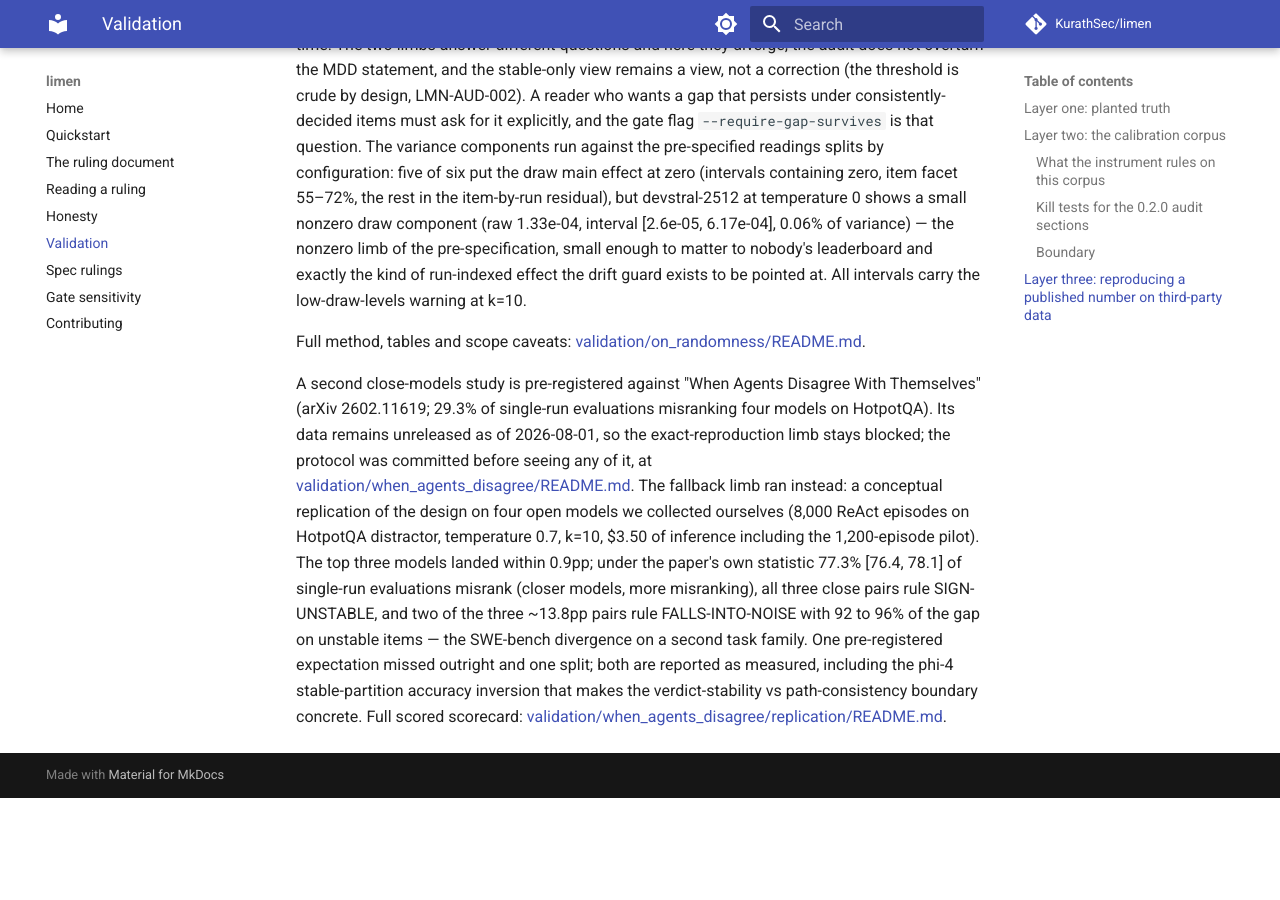
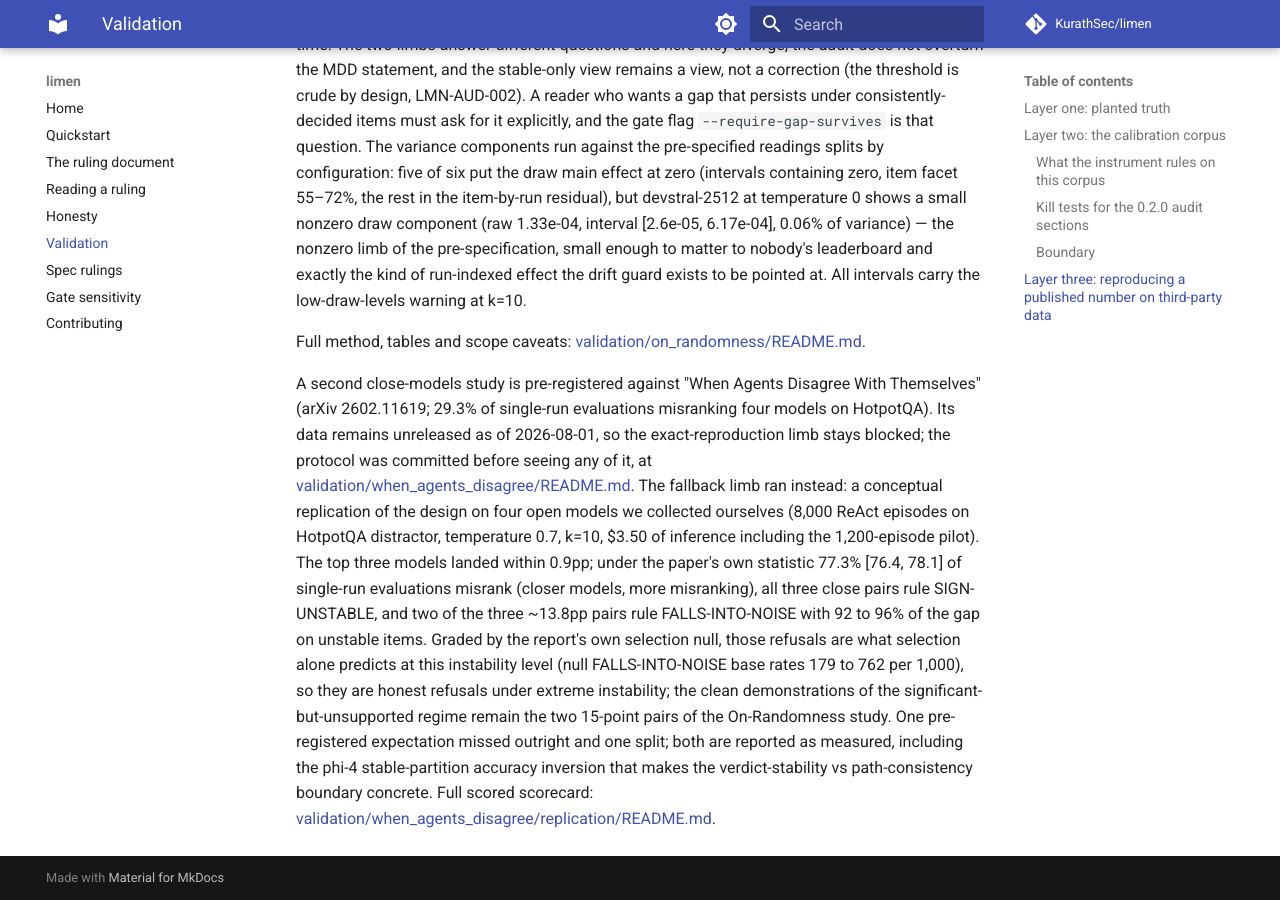
Before and after one commit to KurathSec/limen, an MkDocs documentation site: the page built from docs/validation.md, in a window 1280 px wide and 900 px high, scrolled down 4243 px. Built offline with MkDocs 1.6.1 and Material for MkDocs 9.7.7, drawn with Linux system fonts in a browser that asks for light colours; comment, search, counter and statistics services are not loaded; before the commit the page ends 5041 px from its top, so only the background shows below that.

Commit message:
Grade the replication's phi-4 refusals by the report's own selection null
The replication docs framed the two phi-4 FALLS-INTO-NOISE rulings as the
SWE-bench divergence on a second task family. Held to the standard the
on_randomness study applies (erosion beyond what the selection null
predicts), none of the three phi-4 pairs qualifies: the null rules
FALLS-INTO-NOISE in 179, 762 and 198 of 1,000 replicates and the observed
shares and shrinkages sit inside the null bands, all from the committed
report. The rulings stand as honest refusals under extreme instability;
the clean demonstrations of the significant-but-unsupported regime remain
the two 15-point pairs.

```diff
--- a/docs/validation.md
+++ b/docs/validation.md
@@ -224,7 +224,12 @@ models landed within 0.9pp; under the paper's own statistic 77.3%
 [76.4, 78.1] of single-run evaluations misrank (closer models, more
 misranking), all three close pairs rule SIGN-UNSTABLE, and two of the
 three ~13.8pp pairs rule FALLS-INTO-NOISE with 92 to 96% of the gap on
-unstable items — the SWE-bench divergence on a second task family. One
+unstable items. Graded by the report's own selection null, those refusals
+are what selection alone predicts at this instability level (null
+FALLS-INTO-NOISE base rates 179 to 762 per 1,000), so they are honest
+refusals under extreme instability; the clean demonstrations of the
+significant-but-unsupported regime remain the two 15-point pairs of the
+On-Randomness study. One
 pre-registered expectation missed outright and one split; both are
 reported as measured, including the phi-4 stable-partition accuracy
 inversion that makes the verdict-stability vs path-consistency boundary
```
Also changed, not shown: validation/when_agents_disagree/replication/README.md (+10 -4 lines).
